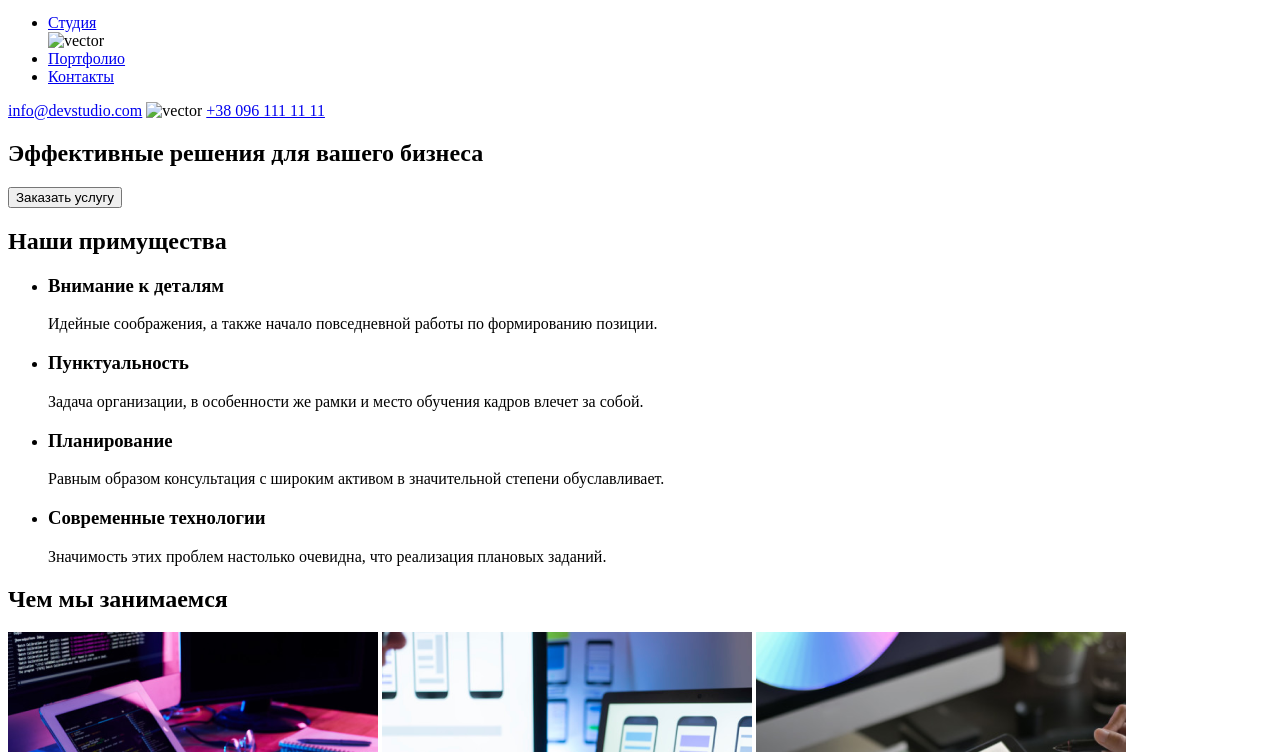
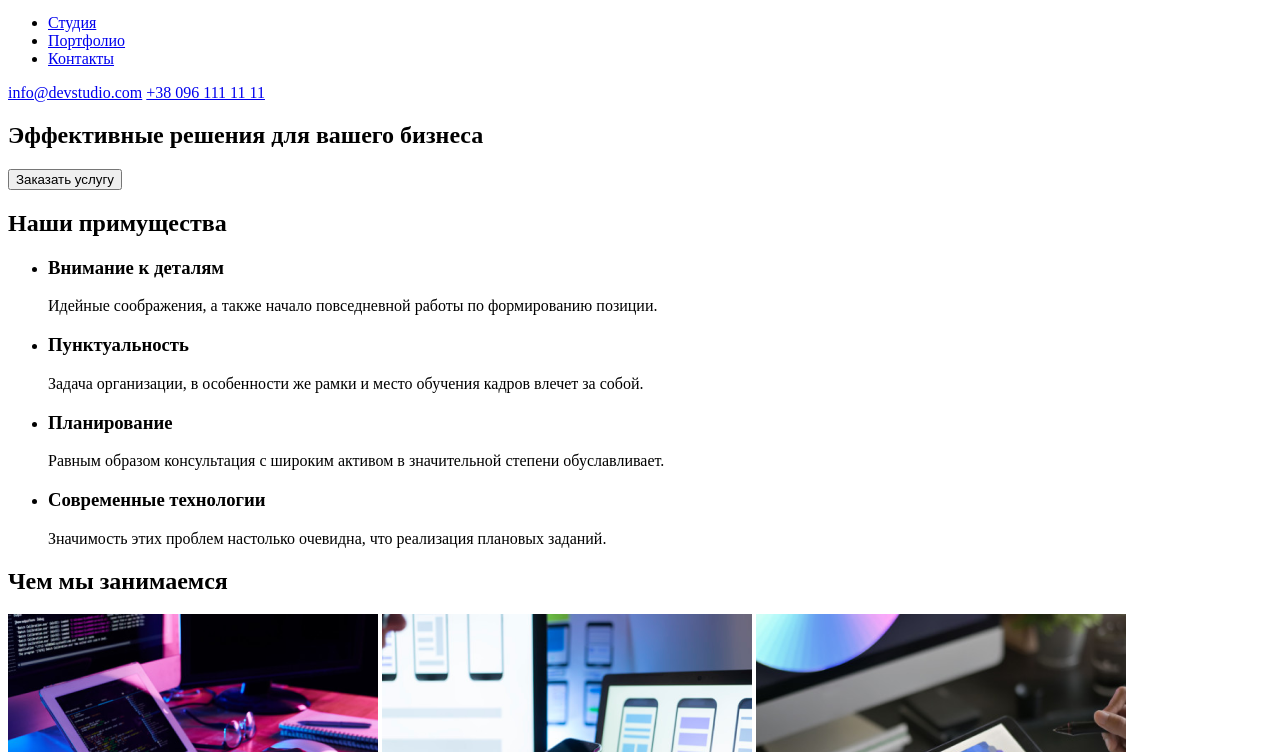
Before and after one commit to komar199824/goit-markup-hw-01, a plain HTML site: page index.html in a window 1280 px wide. Shown: the part 48-800 px from the top of the page. Drawn offline with Linux system fonts and the light colour scheme.

Commit message:
Update index.html
выаы

```diff
--- a/index.html
+++ b/index.html
@@ -8,7 +8,7 @@
 </head>
 <body>
     <!--Шапка-->
-    <header>
+
         <header class="header">
             <a href="#">
                 <img src="./images/logo.png" alt="logo">
@@ -16,7 +16,7 @@
             <nav>
                 <ul>
                     <li><a href="#">Студия</a></li>
-                    <div><img src="./images/Vector.png" alt="vector"> </div>
+
                     <li><a href="#">Портфолио</a></li>
                     <li><a href="#">Контакты</a></li>
 
@@ -24,7 +24,7 @@
             </nav>
             <div class="contact">
                 <a href="mailto:info@devstudio.com">info@devstudio.com</a>
-                <img src="./images/Vector.png" alt="vector">
+
                 <a href="tel:+38 096 111 11 11">+38 096 111 11 11</a>
 
             </div>
```
